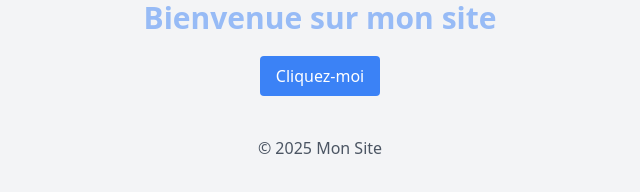
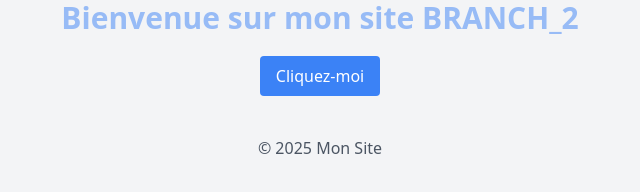
Before and after one commit to Niihaad/DevOps, a plain HTML site: page index.html in a window 1280 px wide. Shown: the whole page, without its empty margins (320-960 px from the left). Drawn offline with nearby package versions, Linux system fonts and the light colour scheme.

Commit message:
modif titre

```diff
--- a/index.html
+++ b/index.html
@@ -9,7 +9,7 @@
 </head>
 <body class="bg-gray-100 text-center">
 <h1 class="text-3xl font-extrabold text-blue-500 animate-pulse">
-    Bienvenue sur mon site
+    Bienvenue sur mon site BRANCH_2
 </h1>
 <button class="mt-5 px-4 py-2 bg-blue-500 text-white rounded">
     Cliquez-moi
```
